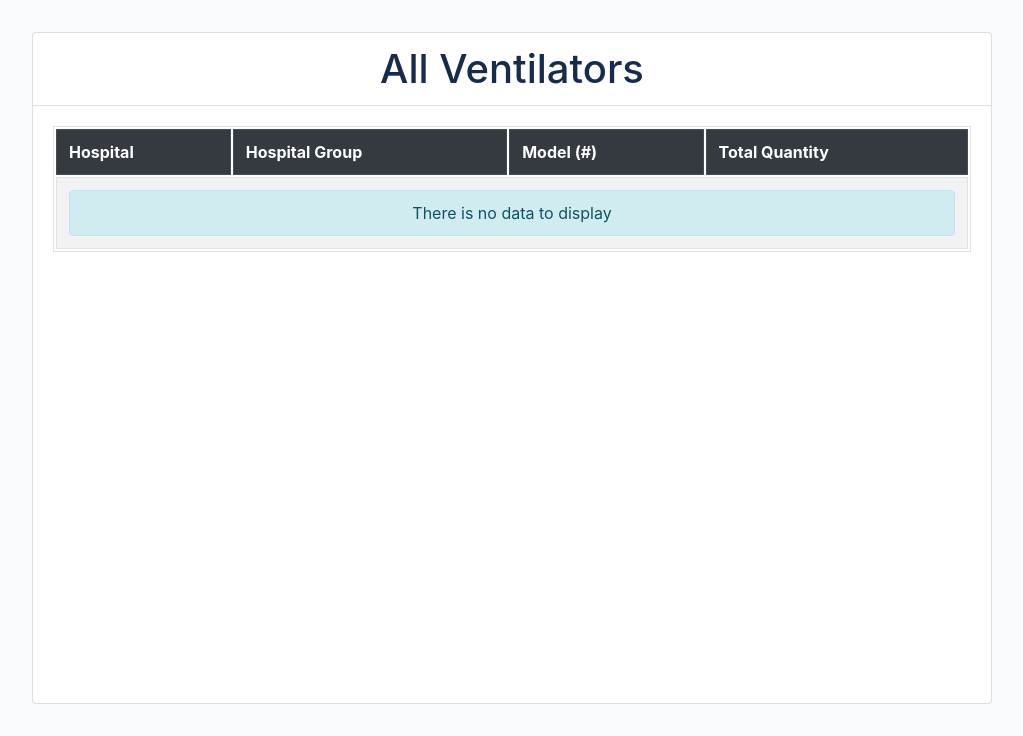
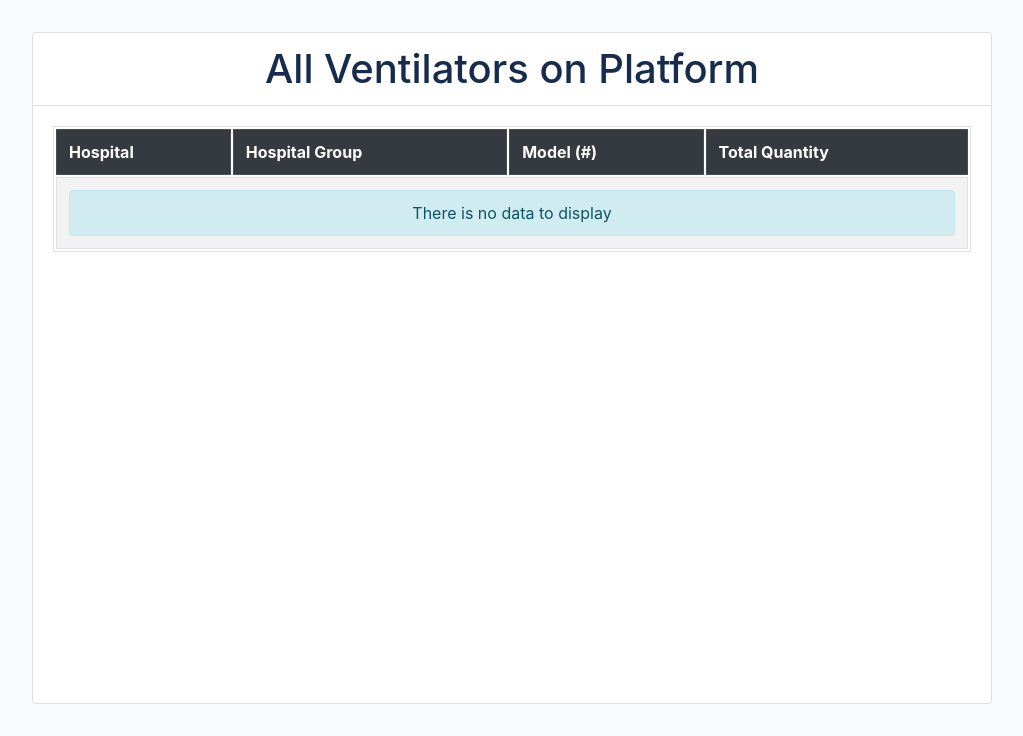
Before and after one commit to Jarred28/covid-ventilator, a Django app: template templates/sysoperator/ventilators.html in a window 1280 px wide. Shown: the part 64-800 px from the top of the page, without its empty margins (256-1279 px from the left). Run offline with Django 3.2, Linux system fonts and the light colour scheme; the template is opened without the code that fills it, so the values that code supplies are empty; the visitor is signed in with stand-in values (Sample User, id 1); some libraries are stand-ins or nearby versions.

Commit message:
Sys Admin UI Changes (#72)
Co-authored-by: Rahul Sheth <Rahul@Rahuls-MacBook-Pro-3.local>

```diff
--- a/templates/sysoperator/destination_reserve.html
+++ b/templates/sysoperator/destination_reserve.html
@@ -9,6 +9,8 @@
 <div class="card fill fixed">
   <h1 class="card-header bg-white">Destination Reserve for Ventilators</h1>
   <div class="card-body">
+  <p>Destination Reserve represents all ventilators that have been shipped to a requesting hospital but cannot be deployed till the sending hospital releases them. This is to ensure that if a sending hospital has a recent spike, they can retrieve the ventilators they have shipped</p>
+
     <table class="table table-bordered table-striped">
       <thead class="thead-dark">
         <tr>
--- a/templates/sysoperator/strategic_reserve.html
+++ b/templates/sysoperator/strategic_reserve.html
@@ -9,6 +9,7 @@
 <div class="card fill fixed">
   <h1 class="card-header bg-white">Source Reserve for Ventilators</h1>
   <div class="card-body">
+  <p>Source Reserve represents all of the ventilators held at the source to ensure that the system has a reserve supply for extreme cases (sudden spikes). As system operator, if demand outweighs supply, you have the option to add these source reserve ventilators to the supply.</p>
     <table class="table table-bordered table-striped">
       <thead class="thead-dark">
         <tr>
--- a/templates/sysoperator/ventilators.html
+++ b/templates/sysoperator/ventilators.html
@@ -7,7 +7,7 @@
 
 {% block content %}
 <div class="card fill fixed">
-  <h1 class="card-header bg-white">All Ventilators</h1>
+  <h1 class="card-header bg-white">All Ventilators on Platform</h1>
   <div class="card-body">
     <table class="table table-bordered table-striped">
       <thead class="thead-dark">
```
